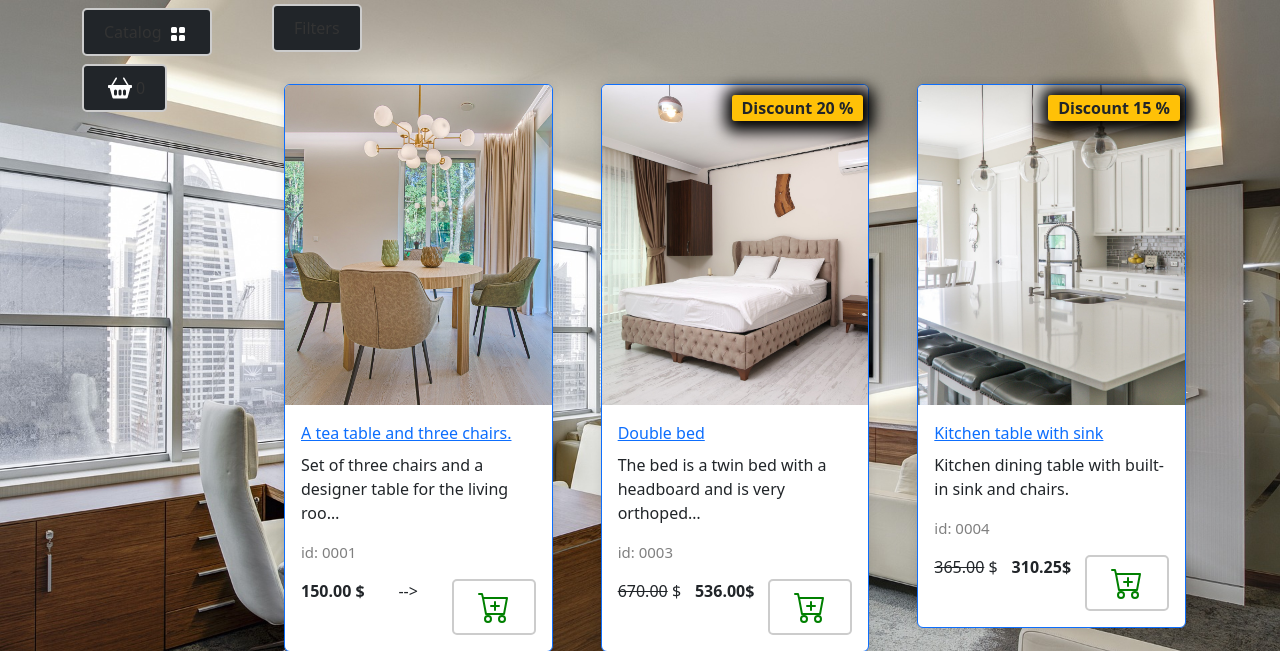
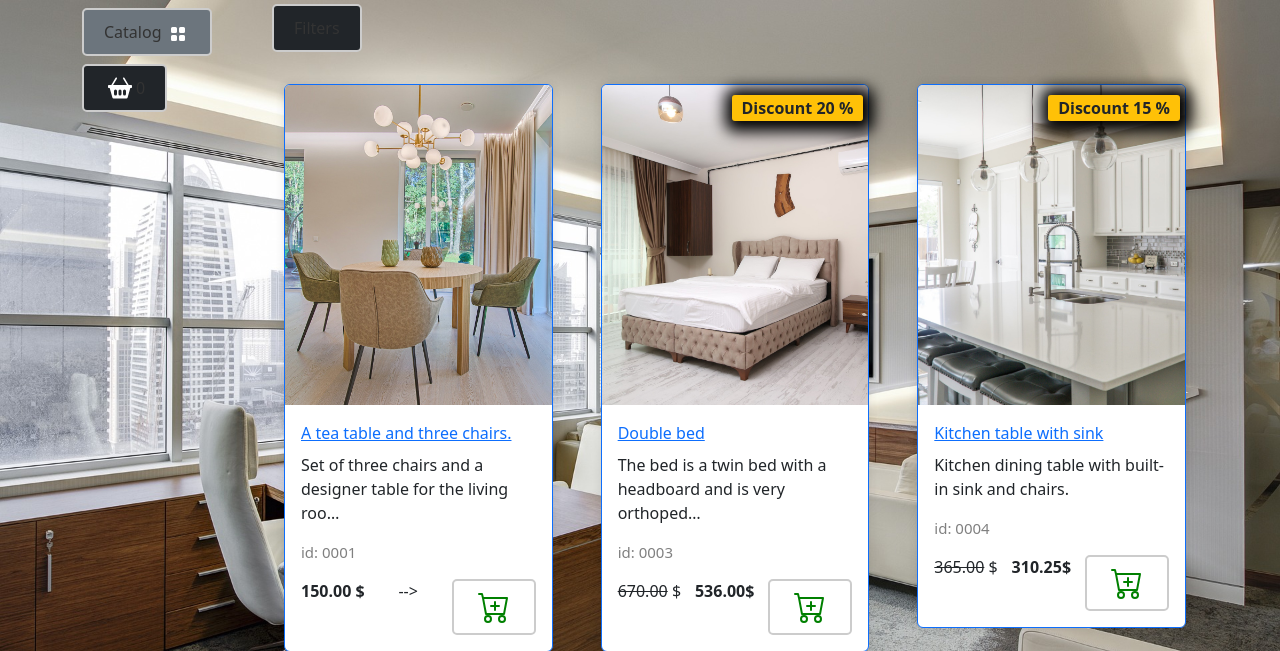
Before and after one commit to Atahan1195/first-shop, a Django app: page /catalog/all/ in a window 1280 px wide. Shown: the part 64-715 px from the top of the page. Run offline with Django 5.2, Linux system fonts and the light colour scheme; data comes from the database, SQL or seed files in the repository; data that the repository does not hold is empty; some libraries are stand-ins or nearby versions.

Commit message:
111111111

```diff
--- a/templates/base.html
+++ b/templates/base.html
@@ -85,13 +85,13 @@
             <div class="row mt-1 position-fixed z-3">
                 <!-- Каталог -->
                 <div class="dropdown mb-2">
-                    <button class="btn btn-secondary dropdown-toggle btn-dark" type="button" data-bs-toggle="dropdown"
+                    <button class="btn btn-secondary dropdown-toggle btn-white" type="button" data-bs-toggle="dropdown"
                         aria-expanded="false">
                         Catalog
                         <img class="mx-1" src='{% static "main/icons/grid-fill.svg" %}' alt="Catalog Icon" width="16"
                              height="16">
                     </button>
-                    <ul class="dropdown-menu bg-dark" data-bs-theme="dark">
+                    <ul class="dropdown-menu bg-white" data-bs-theme="dark">
                         {% tag_categories as categories %}
                         {% for category in categories %}
                             <li><a class="dropdown-item text-white" href='{% url 'catalog:index' category.slug %}'>
```
